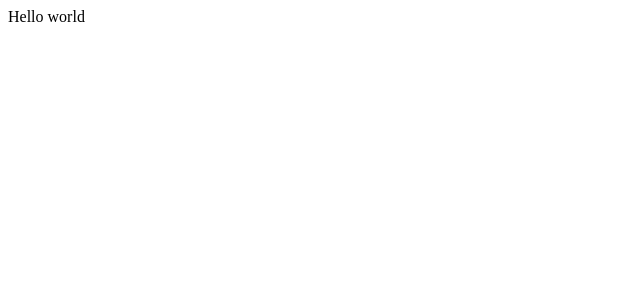
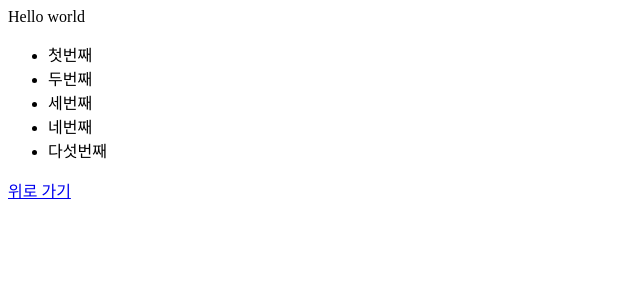
Before and after one commit to kongukjae/KDT-2-Project-A-5, a React app in the folder issues/issue11/kwak/: page / in a window 1280 px wide. Shown: the top 300 px of the page, without its empty margins (0-640 px from the left). Built offline with nearby package versions, Linux system fonts and the light colour scheme; the HTML template or start-up script is replaced by a standard one.

Commit message:
react 문법 사용해 보기

```diff
--- a/issues/issue11/kwak/src/App.tsx
+++ b/issues/issue11/kwak/src/App.tsx
@@ -1,5 +1,31 @@
 import React from 'react';
 
-const App = ()=><>Hello world</>;
+function FirstTest() {
+  return (
+    <ul>
+      <li>첫번째</li>
+      <li>두번째</li>
+      <li>세번째</li>
+      <li>네번째</li>
+      <li>다섯번째</li>
+    </ul>
+  )
+};
+
+function SeconfTest() {
+  return (
+    <a href="loginGo?">위로 가기</a>
+  )
+}
+
+const App = ()=> {
+  return (
+    <div>
+      <>Hello world</>
+      <FirstTest />
+      <SeconfTest />
+    </div>
+  )
+};
 
 export default App;
```
